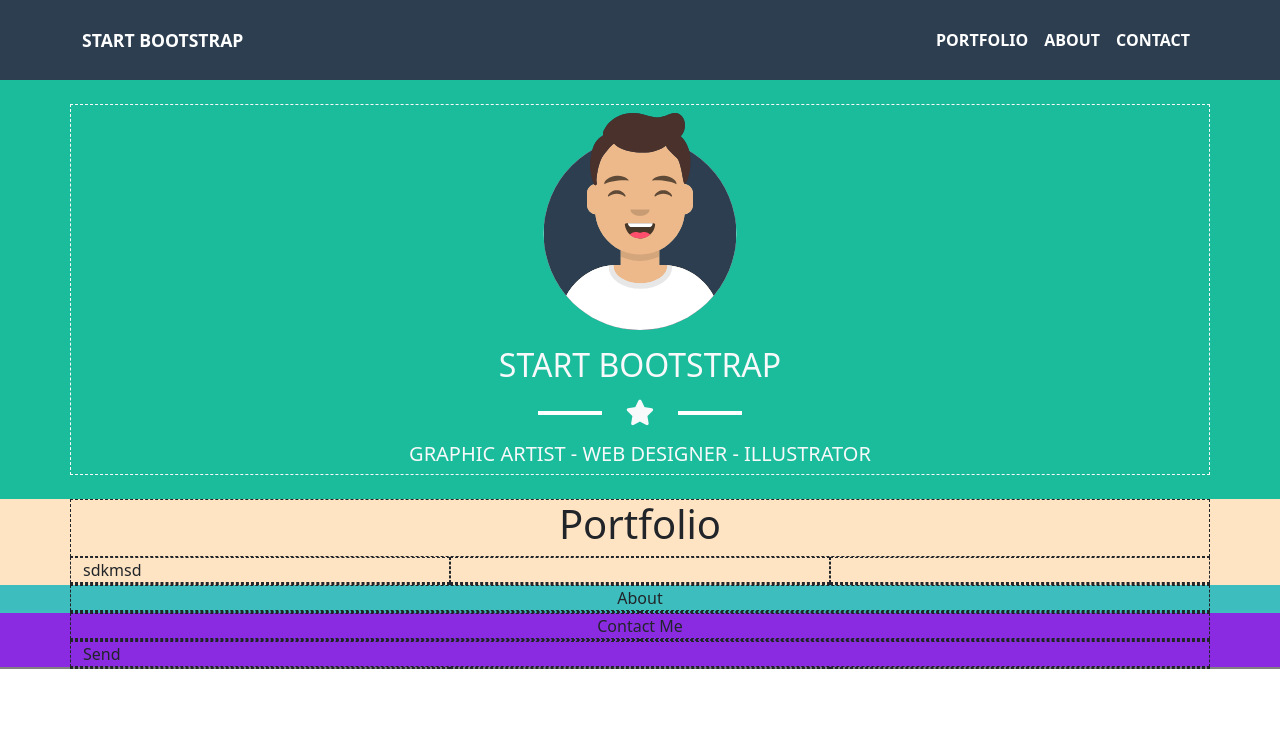
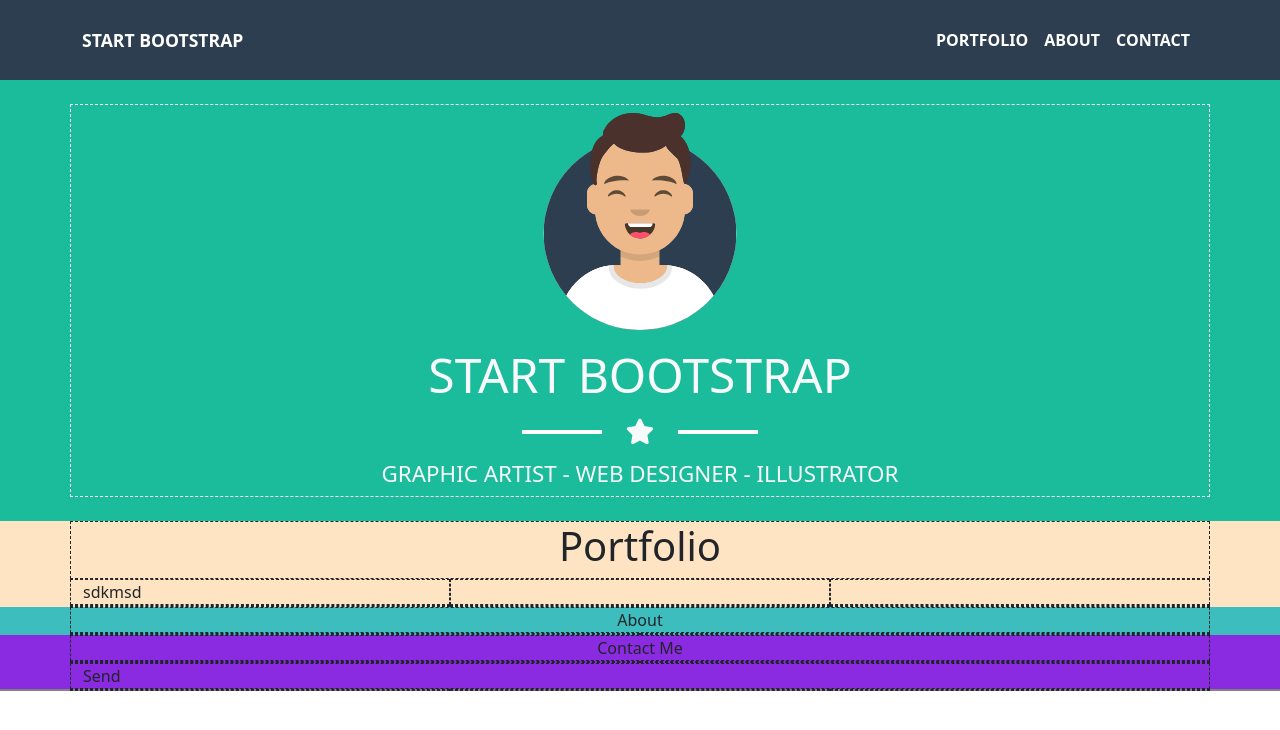
Before and after one commit to manuelloverso/html-css-bootstrap-freelancer, a plain HTML site: page index.html in a window 1280 px wide. Drawn offline with nearby package versions, Linux system fonts and the light colour scheme.

Commit message:
add  jumbotron responsivness

```diff
--- a/assets/css/style.css
+++ b/assets/css/style.css
@@ -90,6 +90,16 @@ header {
 
   & h2 {
     font-size: 2rem;
+
+    @media (min-width: 768px) {
+      font-size: 3rem;
+    }
+  }
+
+  & h5 {
+    @media (min-width: 768px) {
+      font-size: 1.4rem;
+    }
   }
 
   img {
@@ -99,8 +109,8 @@ header {
 
 /* #endregion MAIN */
 
-/* @media screen and (min-width: 768px) {
-  .line {
+@media screen and (min-width: 768px) {
+  .star-divider .line {
     width: 5rem;
   }
-} */
+}
```
